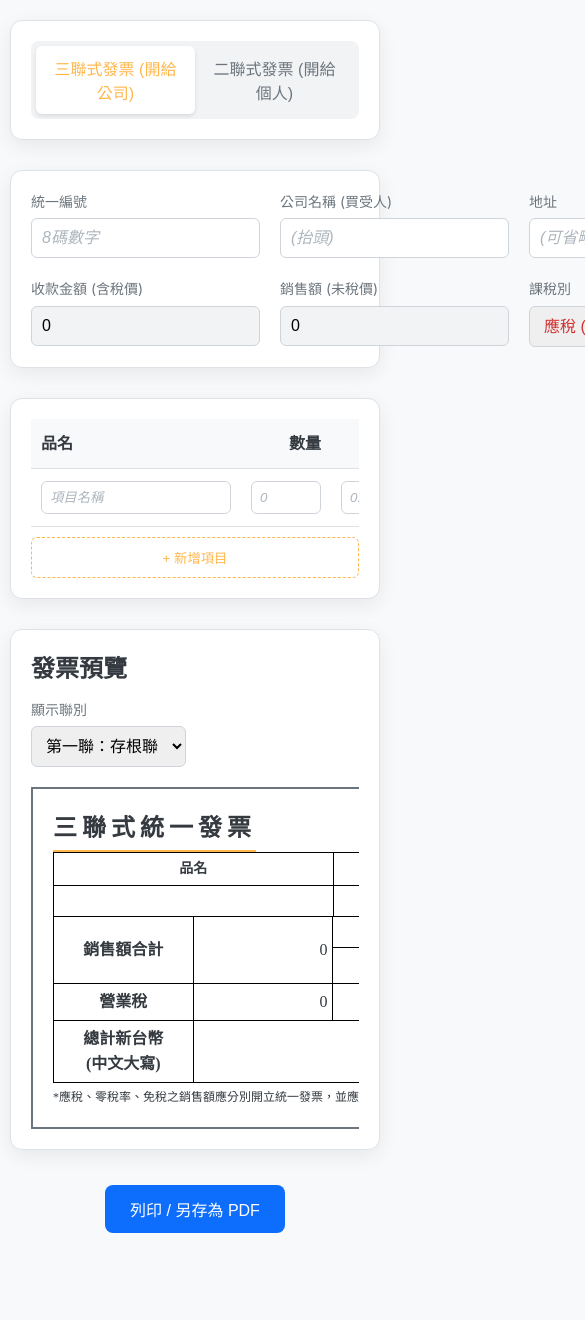
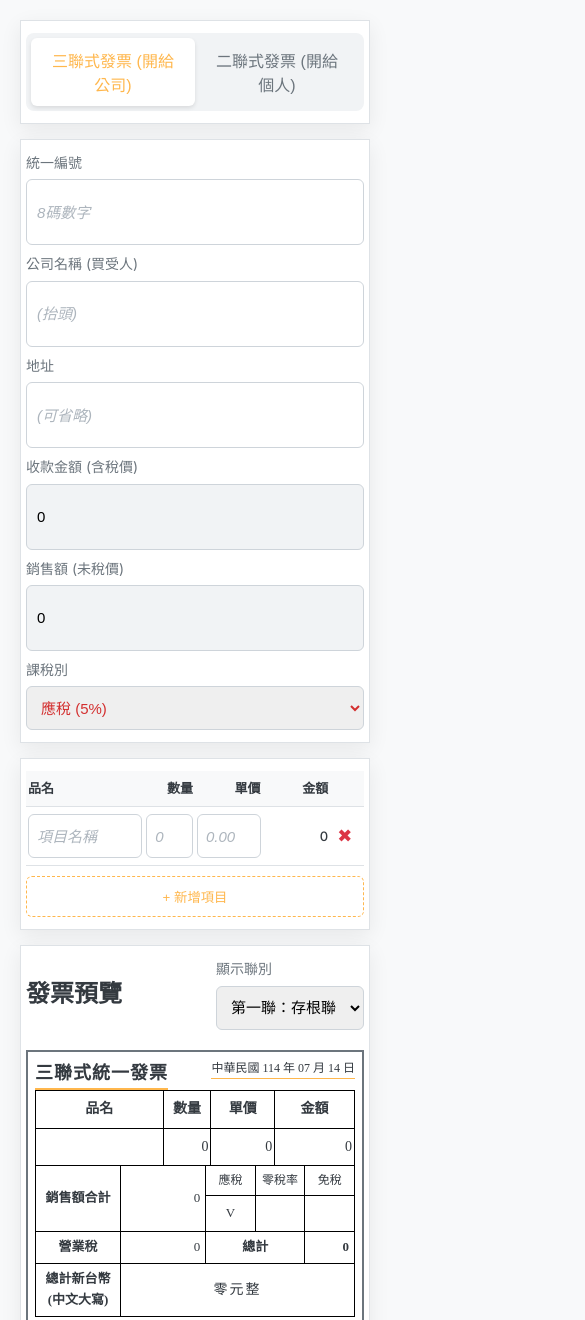
Before and after one commit to kaiZhaoYao/fp, a plain HTML site: page index.html in a window 390 px wide. Shown: the top 1320 px of the page, 585 px wide, since content can reach past the window. Before the commit the page ends 1258 px from the top, so only its background shows below. Drawn offline with Linux system fonts and the light colour scheme.

Commit message:
Add files via upload

```diff
--- a/index.html
+++ b/index.html
@@ -6,25 +6,22 @@
     <title>二聯/三聯式統一發票產生器 (含即時預覽)</title>
     <style>
         @import url('https://fonts.googleapis.com/css2?family=Inter:wght@400;500;600&family=Noto+Sans+TC:wght@400;500;700&display=swap');
-
-        /* --- 全局樣式與新配色 --- */
         :root {
-            --primary-color: #ffb74d; /* 主色 - 金黃色 */
+            --primary-color: #ffb74d;
             --primary-color-dark: #f57c00;
             --primary-color-light: #fff8e1;
-            --secondary-color: #0d6efd; /* 次要顏色 - 藍色 (用於列印按鈕) */
+            --secondary-color: #0d6efd;
             --secondary-color-dark: #0b5ed7;
-            --background-color: #f8f9fa; /* 頁面背景色 */
-            --card-background: #ffffff; /* 卡片背景色 */
-            --text-color: #343a40; /* 主要文字顏色 */
-            --text-color-light: #6c757d; /* 次要文字顏色 */
-            --border-color: #dee2e6; /* 邊框顏色 */
-            --medium-gray: #f1f3f5; /* 中灰色 (用於切換器背景) */
-            --danger-color: #dc3545; /* 危險/刪除顏色 */
-            --red-text-color: #D32F2F; /* 紅色字體 */
-            --stamp-bg-color: #f0ead6; /* 發票章背景色 */
+            --background-color: #f8f9fa;
+            --card-background: #ffffff;
+            --text-color: #343a40;
+            --text-color-light: #6c757d;
+            --border-color: #dee2e6;
+            --medium-gray: #f1f3f5;
+            --danger-color: #dc3545;
+            --red-text-color: #D32F2F;
+            --stamp-bg-color: #f0ead6;
         }
-
         body {
             font-family: 'Inter', 'Noto Sans TC', sans-serif;
             background-color: var(--background-color);
@@ -33,8 +30,6 @@
             padding: 20px;
             line-height: 1.6;
         }
-
-        /* --- 主容器 --- */
         .invoice-app-container {
             max-width: 900px;
             margin: 20px auto;
@@ -47,8 +42,6 @@
             border: 1px solid var(--border-color);
             margin-bottom: 30px;
         }
-
-        /* --- 發票類型切換器 --- */
         .invoice-type-switcher {
             display: flex; justify-content: center; border-radius: 8px;
             background-color: var(--medium-gray); padding: 5px;
@@ -61,8 +54,6 @@
         .invoice-type-switcher button.active {
             background-color: var(--card-background); color: var(--primary-color); box-shadow: 0 2px 4px rgba(0,0,0,0.1);
         }
-
-        /* --- 輸入面板 --- */
         .input-panel {
             display: grid;
             gap: 20px;
@@ -81,8 +72,6 @@
             color: #adb5bd;
             font-style: italic;
         }
-
-        /* 三聯式排版 */
         .mode-3-part .input-panel {
             grid-template-columns: repeat(3, 1fr);
             grid-template-rows: auto auto;
@@ -93,8 +82,6 @@
         .mode-3-part #total-with-tax-group { grid-column: 1 / 2; grid-row: 2 / 3; }
         .mode-3-part #sales-amount-group { grid-column: 2 / 3; grid-row: 2 / 3; }
         .mode-3-part #tax-type-select-group { grid-column: 3 / 4; grid-row: 2 / 3; }
-
-        /* 二聯式排版 */
         .mode-2-part .input-panel {
             grid-template-columns: repeat(3, 1fr);
             grid-template-rows: auto auto;
@@ -107,15 +94,12 @@
         .mode-2-part #sales-amount-group { grid-column: 2 / 3; grid-row: 1 / 2; }
         .mode-2-part #tax-type-select-group { grid-column: 3 / 4; grid-row: 1 / 2; }
         .mode-2-part #customer-address-group { grid-column: 1 / 4; grid-row: 2 / 3; }
-
-
-        /* --- 項目表格 --- */
         .items-table-wrapper {
-            overflow-x: auto; /* 讓表格可以在小螢幕上水平滾動 */
+            overflow-x: auto;
         }
         .items-table {
             width: 100%;
-            min-width: 600px; /* 給表格一個最小寬度 */
+            min-width: 600px;
             border-collapse: collapse;
             margin-bottom: 10px;
         }
@@ -130,10 +114,8 @@
             background: var(--card-background); border-radius: 6px; font-weight: 500; cursor: pointer; transition: all 0.2s;
         }
         #add-item-btn:hover { background: var(--primary-color-light); }
-
-        /* --- 發票預覽區塊 --- */
         .invoice-preview-wrapper {
-             overflow-x: auto; /* 讓預覽區塊可以水平滾動 */
+             overflow-x: auto;
         }
         .preview-controls {
             display: flex;
@@ -149,8 +131,8 @@
             border: 2px solid var(--text-color-light);
             padding: 20px;
             background: #fff;
-            font-family: 'MingLiU', 'KaiTi', 'DFKai-SB', serif; /* 使用標楷體或類似字體 */
-            min-width: 700px; /* 給預覽內容一個最小寬度，防止其被過度壓縮 */
+            font-family: 'MingLiU', 'KaiTi', 'DFKai-SB', serif;
+            min-width: 700px;
         }
         .preview-header { display: flex; justify-content: space-between; align-items: flex-start; }
         .preview-header .seller-info h3 { margin: 0; font-size: 24px; letter-spacing: 5px; border-bottom: 2px solid var(--primary-color); display: inline-block; padding-bottom: 2px;}
@@ -158,14 +140,12 @@
         .preview-buyer-info { padding: 5px 0; margin: 10px 0; display: grid; grid-template-columns: auto 1fr; gap: 5px 10px; align-items: center;}
         .preview-buyer-info:empty { display: none; }
         .preview-buyer-info .label { font-weight: bold; }
-
         .preview-main-table { border-collapse: collapse; width: 100%; }
         .preview-main-table th, .preview-main-table td { border: 1px solid #000; padding: 5px; text-align: left; font-size: 14px; }
         .preview-main-table thead th { text-align: center; }
         .preview-main-table tbody { min-height: 150px; }
         .preview-main-table tbody .item-row td { padding: 4px 5px; border: none; border-right: 1px solid #000; border-left: 1px solid #000; }
         .preview-main-table tbody .item-row:last-child td { border-bottom: 1px solid #000; }
-
         .preview-summary-flex { display: flex; margin-top: -1px; }
         .preview-summary-table { width: 75%; border-collapse: collapse; }
         .preview-summary-table td { border: 1px solid #000; padding: 5px; vertical-align: middle; }
@@ -173,13 +153,11 @@
         .preview-summary-table .label-small { font-size:12px; font-weight:normal; text-align: center; }
         .preview-summary-table .value { text-align: right; }
         .preview-summary-table .checkmark { text-align: center; height: 25px; }
-
         .chinese-currency-container {
             text-align: center;
             font-size: 14px;
             letter-spacing: 2px;
         }
-
         .preview-stamp-area {
             width: 25%;
             border: 1px solid #000;
@@ -197,8 +175,6 @@
         }
         .preview-footer { display: flex; justify-content: space-between; padding-top: 5px; font-size: 12px; }
         .red-text { color: var(--red-text-color); }
-
-        /* --- 控制按鈕 --- */
         .controls { text-align: center; margin-top: 30px; }
         .controls button {
             color: white; border: none; padding: 12px 25px;
@@ -211,8 +187,6 @@
             background-color: var(--secondary-color-dark);
             transform: translateY(-2px);
         }
-
-        /* --- 列印專用樣式 (修正後) --- */
         #print-area { display: none; }
         @media print {
             body > .invoice-app-container {
@@ -233,36 +207,36 @@
             }
         }
 
-        /* --- 響應式設計 --- */
-        @media (max-width: 768px) {
-            body { padding: 10px; }
-            .invoice-app-container { margin: 10px auto; }
-            .card { padding: 20px; }
-            .input-panel, .mode-3-part .input-panel, .mode-2-part .input-panel {
-                 grid-template-columns: 1fr;
-            }
-            .mode-3-part .input-group, .mode-2-part .input-panel .input-group {
-                grid-column: auto;
-                grid-row: auto;
-            }
-            .preview-controls { flex-direction: column; align-items: flex-start; gap: 10px;}
+        /* ========== RWD 手機專用修正 ========== */
+        @media (max-width: 700px) {
+            .card { padding: 12px 5px; border-radius: 0; margin-bottom: 15px;}
+            .invoice-app-container { max-width: 100vw; margin: 0; padding: 0; }
+            .input-panel,
+            .mode-3-part .input-panel,
+            .mode-2-part .input-panel { display: flex !important; flex-direction: column !important; gap: 8px;}
+            .items-table, .preview-main-table, .preview-summary-table { width: 100% !important; min-width: 0 !important; font-size: 13px; word-break: break-all;}
+            .items-table th, .items-table td,
+            .preview-main-table th, .preview-main-table td { padding: 7px 2px !important;}
+            .invoice-preview { min-width: 0 !important; padding: 7px !important; font-size: 13px !important;}
+            .preview-summary-flex { flex-direction: column !important; gap: 3px;}
+            .preview-stamp-area { width: 100% !important; font-size: 14px !important; margin-top: 5px; border-left: 1px solid #000 !important;}
+            .controls button { width: 100%; padding: 12px 0; font-size: 15px; margin: 6px 0;}
+            .items-table-wrapper, .invoice-preview-wrapper { overflow-x: auto; width: 100%;}
+            input, select { font-size: 15px !important; height: 44px !important; min-height: 40px !important;}
+            .preview-header .seller-info h3 { font-size: 18px; letter-spacing: 1px; padding-bottom: 1px;}
+            .preview-header .date-info { font-size: 12px;}
         }
-
     </style>
 </head>
 <body>
-
     <div class="invoice-app-container">
         <div class="card">
-            <!-- 發票類型切換器 -->
             <div class="invoice-type-switcher">
                 <button id="btn-3-part" class="active">三聯式發票 (開給公司)</button>
                 <button id="btn-2-part">二聯式發票 (開給個人)</button>
             </div>
         </div>
-
         <div class="card">
-            <!-- 輸入面板 -->
             <div class="input-panel">
                 <div class="input-group" id="customer-id-group">
                     <label for="customer-id">統一編號</label>
@@ -272,7 +246,7 @@
                     <label for="customer-name">公司名稱 (買受人)</label>
                     <input type="text" id="customer-name" placeholder="(抬頭)">
                 </div>
-                 <div class="input-group" id="customer-address-group">
+                <div class="input-group" id="customer-address-group">
                     <label for="customer-address">地址</label>
                     <input type="text" id="customer-address" placeholder="(可省略)">
                 </div>
@@ -294,9 +268,7 @@
                 </div>
             </div>
         </div>
-
         <div class="card">
-             <!-- 項目表格 -->
             <div class="items-table-wrapper">
                 <table class="items-table">
                     <thead>
@@ -313,8 +285,6 @@
             </div>
             <button id="add-item-btn">+ 新增項目</button>
         </div>
-
-        <!-- 發票預覽 -->
         <div class="card">
             <div class="preview-controls">
                 <h2>發票預覽</h2>
@@ -324,27 +294,19 @@
                 </div>
             </div>
             <div class="invoice-preview-wrapper">
-                <div id="invoice-preview-container">
-                    <!-- 預覽發票將插入此處 -->
-                </div>
+                <div id="invoice-preview-container"></div>
             </div>
         </div>
-
         <div class="controls">
             <button id="print-btn" class="print-btn">列印 / 另存為 PDF</button>
         </div>
     </div>
-
-    <!-- 用於列印的隱藏區域 -->
     <div id="print-area"></div>
-
     <script>
     document.addEventListener('DOMContentLoaded', () => {
-        // --- DOM 元素 ---
         const container = document.querySelector('.invoice-app-container');
         const btn3Part = document.getElementById('btn-3-part');
         const btn2Part = document.getElementById('btn-2-part');
-
         const customerIdInput = document.getElementById('customer-id');
         const customerNameInput = document.getElementById('customer-name');
         const customerAddressInput = document.getElementById('customer-address');
@@ -358,26 +320,19 @@
         const allInputs = document.querySelectorAll('#customer-id, #customer-name, #customer-address, #tax-type-select');
         const invoicePreviewContainer = document.getElementById('invoice-preview-container');
         const printArea = document.getElementById('print-area');
-
         const copies = {
             '3-part': ['第一聯：存根聯', '第二聯：扣抵聯', '第三聯：收執聯'],
             '2-part': ['第一聯：存根聯', '第二聯：收執聯']
         };
-
-        // --- 初始化 ---
         function initialize() {
             switchMode('3-part');
             addInitialItem();
             updateAll();
             handleTaxTypeChange();
         }
-
         initialize();
-
-        // --- 事件監聽 ---
         btn3Part.addEventListener('click', () => switchMode('3-part'));
         btn2Part.addEventListener('click', () => switchMode('2-part'));
-
         addItemBtn.addEventListener('click', () => addNewItem());
         itemsBody.addEventListener('input', updateAll);
         itemsBody.addEventListener('click', (e) => {
@@ -386,24 +341,17 @@
                 updateAll();
             }
         });
-
         allInputs.forEach(input => input.addEventListener('input', updateAll));
         taxTypeSelect.addEventListener('change', handleTaxTypeChange);
         copySelect.addEventListener('change', updateAll);
         printBtn.addEventListener('click', handlePrint);
-
-        // 限定統一編號只能輸入數字
         customerIdInput.addEventListener('input', (e) => {
             e.target.value = e.target.value.replace(/[^0-9]/g, '');
         });
-
-        // --- 主要更新函數 ---
         function updateAll() {
             calculateFromItems();
             updatePreview();
         }
-
-        // --- 功能函數 ---
         function handleTaxTypeChange() {
             if (taxTypeSelect.value === 'taxable') {
                 taxTypeSelect.classList.add('is-taxable');
@@ -412,15 +360,12 @@
             }
             updateAll();
         }
-
         function switchMode(mode) {
             const inputPanel = document.querySelector('.input-panel');
             container.className = 'invoice-app-container mode-' + mode;
-            inputPanel.className = 'input-panel'; // Reset class
+            inputPanel.className = 'input-panel';
             btn3Part.classList.toggle('active', mode === '3-part');
             btn2Part.classList.toggle('active', mode === '2-part');
-
-            // 更新聯別下拉選單
             copySelect.innerHTML = '';
             copies[mode].forEach(copyText => {
                 const option = document.createElement('option');
@@ -428,16 +373,13 @@
                 option.textContent = copyText;
                 copySelect.appendChild(option);
             });
-
             updateAll();
         }
-
         function addInitialItem() {
             if (itemsBody.rows.length === 0) {
                 addNewItem();
             }
         }
-
         function addNewItem(name = '', qty = '', price = '') {
             const row = document.createElement('tr');
             row.innerHTML = `
@@ -449,12 +391,10 @@
             `;
             itemsBody.appendChild(row);
         }
-
         function getTaxRate() {
             const selectedOption = taxTypeSelect.options[taxTypeSelect.selectedIndex];
             return selectedOption ? parseFloat(selectedOption.dataset.rate) : 0.05;
         }
-
         function calculateFromItems() {
             let salesTotal = 0;
             itemsBody.querySelectorAll('tr').forEach(row => {
@@ -464,18 +404,14 @@
                 row.querySelector('.item-total').textContent = formatCurrency(total);
                 salesTotal += total;
             });
-
             const taxRate = getTaxRate();
             const tax = salesTotal * taxRate;
             const totalWithTax = salesTotal + tax;
-
             totalWithTaxInput.value = totalWithTax.toFixed(0);
             salesAmountInput.value = salesTotal.toFixed(0);
         }
-
         function generatePreviewHTML(data) {
             const { type, copyText, customerName, customerId, customerAddress, items, salesTotal, tax, totalWithTax, totalInWords, taxType } = data;
-
             let itemsHTML = '';
             items.forEach(item => {
                 itemsHTML += `
@@ -487,7 +423,6 @@
                     </tr>
                 `;
             });
-
             let buyerInfoHTML = '';
             if (customerName) {
                 buyerInfoHTML += `<span class="label">買受人:</span> <span>${customerName}</span>`;
@@ -498,7 +433,6 @@
             if (customerAddress) {
                 buyerInfoHTML += `<span class="label">地址:</span> <span>${customerAddress}</span>`;
             }
-
             return `
                 <div class="invoice-preview">
                     <div class="preview-header">
@@ -557,13 +491,11 @@
                 </div>
             `;
         }
-
         function updatePreview() {
             const data = getInvoiceData();
             data.copyText = copySelect.value;
             invoicePreviewContainer.innerHTML = generatePreviewHTML(data);
         }
-
         function getInvoiceData() {
             let salesTotal = 0;
             const items = Array.from(itemsBody.querySelectorAll('tr')).map(row => {
@@ -574,12 +506,10 @@
                 salesTotal += total;
                 return { name, qty, price, total };
             });
-
             const taxRate = getTaxRate();
             const tax = salesTotal * taxRate;
             const totalWithTax = salesTotal + tax;
             const mode = container.classList.contains('mode-3-part') ? '3-part' : '2-part';
-
             return {
                 type: mode === '3-part' ? '三聯式' : '二聯式',
                 customerName: customerNameInput.value.replace('(抬頭)', '').trim(),
@@ -593,42 +523,33 @@
                 taxType: taxTypeSelect.value
             };
         }
-
         function handlePrint() {
             const data = getInvoiceData();
             data.copyText = copySelect.value;
             printArea.innerHTML = generatePreviewHTML(data);
             window.print();
         }
-
-        // --- 工具函數 ---
         function formatCurrency(num) {
             const number = parseFloat(num);
             if (isNaN(number)) return '0';
             return number.toLocaleString('en-US', { minimumFractionDigits: 0, maximumFractionDigits: 0 });
         }
-
         function numberToChinese(n) {
             if (!n || isNaN(n)) return "零元整";
-
             const CN_NUMS = ['零', '壹', '貳', '參', '肆', '伍', '陸', '柒', '捌', '玖'];
             const CN_INT_RADICE = ["", "拾", "佰", "仟"];
             const CN_INT_UNITS = ["", "萬", "億", "兆"];
-
             let integerNum = Math.floor(n);
             if (integerNum === 0) return "零元整";
-
             let result = '';
             let zeroCount = 0;
             let IntLen = String(integerNum).length;
             let needZero = false;
-
             for (let i = 0; i < IntLen; i++) {
                 let n = String(integerNum).substr(i, 1);
                 let p = IntLen - i - 1;
                 let q = Math.floor(p / 4);
                 let m = p % 4;
-
                 if (n == "0") {
                     needZero = true;
                 } else {
@@ -644,10 +565,9 @@
                     }
                 }
             }
-
             result = result.replace(/(<span class="red-text">零<\/span>)+$/, '');
             if (result.startsWith('壹拾')) {
-                result = result.substring(21); // length of '<span>...</span>' for 壹
+                result = result.substring(21);
             }
             return result + "元整";
         }
```
